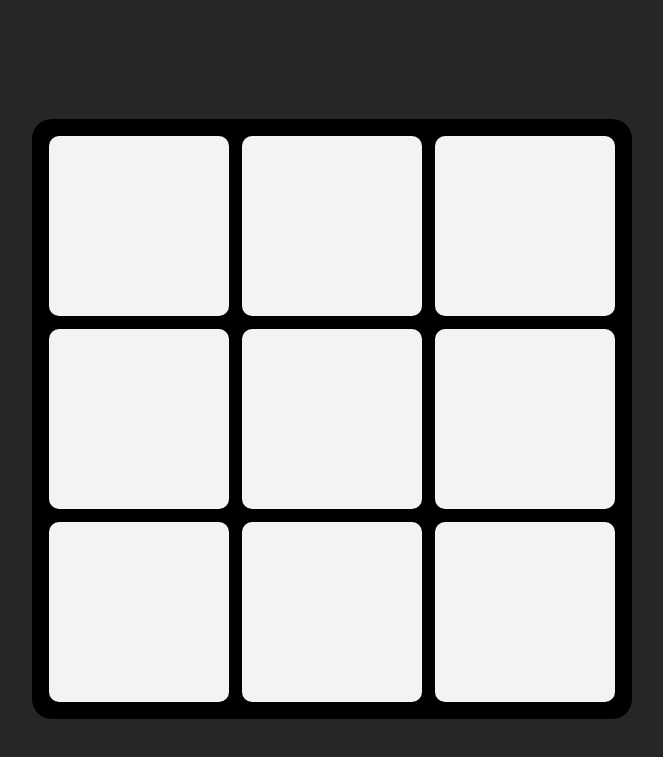
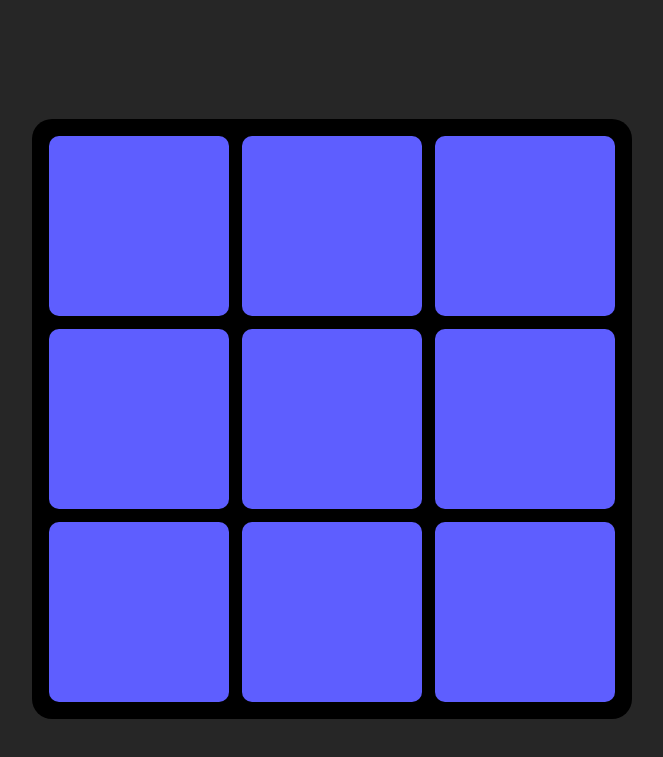
Before and after one commit to ManavGhaiCode/Tec-Tac-Toe, a plain HTML site: page index.html in a window 1280 px wide. Shown: the part 81-838 px from the top of the page, without its empty margins (308-971 px from the left). Drawn offline with Linux system fonts and the light colour scheme.

```diff
--- a/style.css
+++ b/style.css
@@ -50,5 +50,5 @@ h1 {
 	width: 18rem;
 	margin: auto;
 	border-radius: 1rem;
-	background-color: #f3f3f3;
+	background-color: rgb(94, 94, 255);
 }
```
Also changed, not shown: assets/o.svg (added), assets/x.svg (added).
